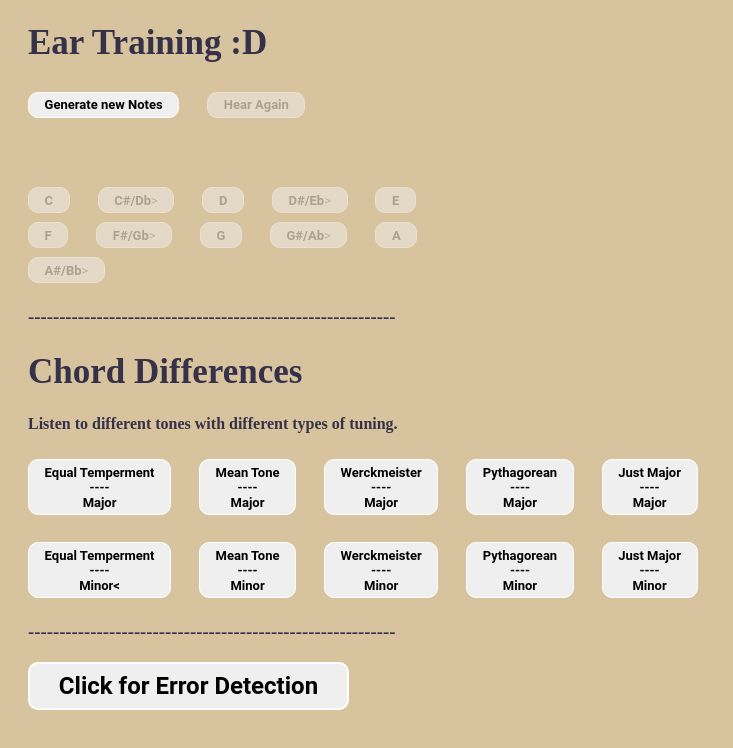
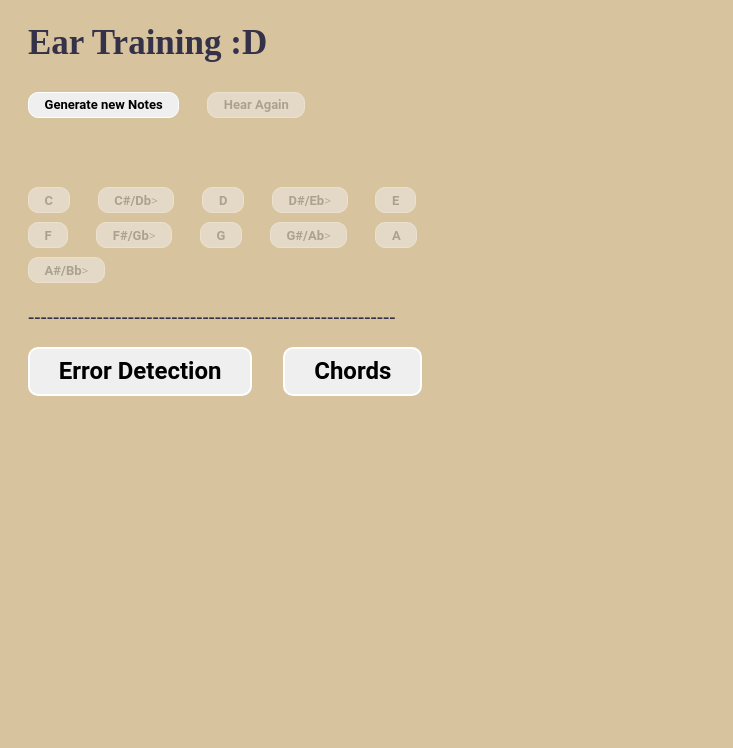
Before and after one commit to JedGascho/ear_training, a plain HTML site: page index.html in a window 1280 px wide. Shown: the whole page, without its empty margins (0-733 px from the left). Drawn offline with nearby package versions, Linux system fonts and the light colour scheme.

Commit message:
Update index.html

```diff
--- a/index.html
+++ b/index.html
@@ -35,29 +35,13 @@
 		<br>
 		<button class="btn" id='dropdown10' onclick="userInput('A#4');"><strong>A#/Bb</strong>></button>
 
-
-		<h3>-----------------------------------------------------------</h3>
-
-		<h1>Chord Differences</h1>
-		<h4>Listen to different tones with different types of tuning.</h4>
-		<button type="button" class="btn" id="equalTempC#M" onclick="playChord(277.18, 369.99, 466.16);btnDisable(3100, 0);"><strong>Equal Temperment<br>----<br>Major</strong></button>
-		<button type="button" class="btn" id="meanTempC#M" onclick="playChord(273.37, 365.62, 468.02);btnDisable(3100, 0);"><strong>Mean Tone<br>----<br>Major</strong></button>
-		<button type="button" class="btn" id="werckmeisterTempC#M" onclick="playChord(275.62, 367.51, 465.12);btnDisable(3100, 0);"><strong>Werckmeister<br>----<br>Major</strong></button>
-		<button type="button" class="btn" id="pythagoreanTempC#M" onclick="playChord(279.39, 372.52, 465.12);btnDisable(3100, 0);"><strong>Pythagorean<br>----<br>Major</strong></button>
-		<button type="button" class="btn" id="justMajorTempC#M" onclick="playChord(272.54, 367.92, 470.93);btnDisable(3100, 0);"><strong>Just Major<br>----<br>Major</strong></button>
-		<br><br>
-		<button type="button" class="btn" id="equalTempC#m" onclick="playChord(277.18, 349.23, 466.16);btnDisable(3100, 0);"><strong>Equal Temperment<br>----<br>Minor<</strong></button>
-		<button type="button" class="btn" id="meanTempC#m" onclick="playChord(273.37, 349.92, 468.02);btnDisable(3100, 0);"><strong>Mean Tone<br>----<br>Minor</strong></button>
-		<button type="button" class="btn" id="werckmeisterTempC#m" onclick="playChord(275.62, 348.83, 465.12);btnDisable(3100, 0);"><strong>Werckmeister<br>----<br>Minor</strong></button>
-		<button type="button" class="btn" id="pythagoreanTempC#m" onclick="playChord(279.39, 348.83, 465.12);btnDisable(3100, 0);"><strong>Pythagorean<br>----<br>Minor</strong></button>
-		<button type="button" class="btn" id="justMajorTempC#m" onclick="playChord(272.54, 348.83, 470.93);btnDisable(3100, 0);"><strong>Just Major<br>----<br>Minor</strong></button>
-
 		<br>
 		<h3>-----------------------------------------------------------</h3>
-		<a class = "errorDetect" href="error_detection.html"><strong>Click for Error Detection</strong></a>
+		<a class = "errorDetect" href="error_detection.html"><strong>Error Detection</strong></a>
+		<a class = "errorDetect" href="chords.html"><strong>Chords</strong></a>
 
 		<script src="https://unpkg.com/tone@14.7.77/build/Tone.js"></script>
 		<script src="ear_trainer.js"></script>
-		<script src="chords.js"></script>
+		<!-- <script src="chords.js"></script> -->
 	</body>
 </html>
```
